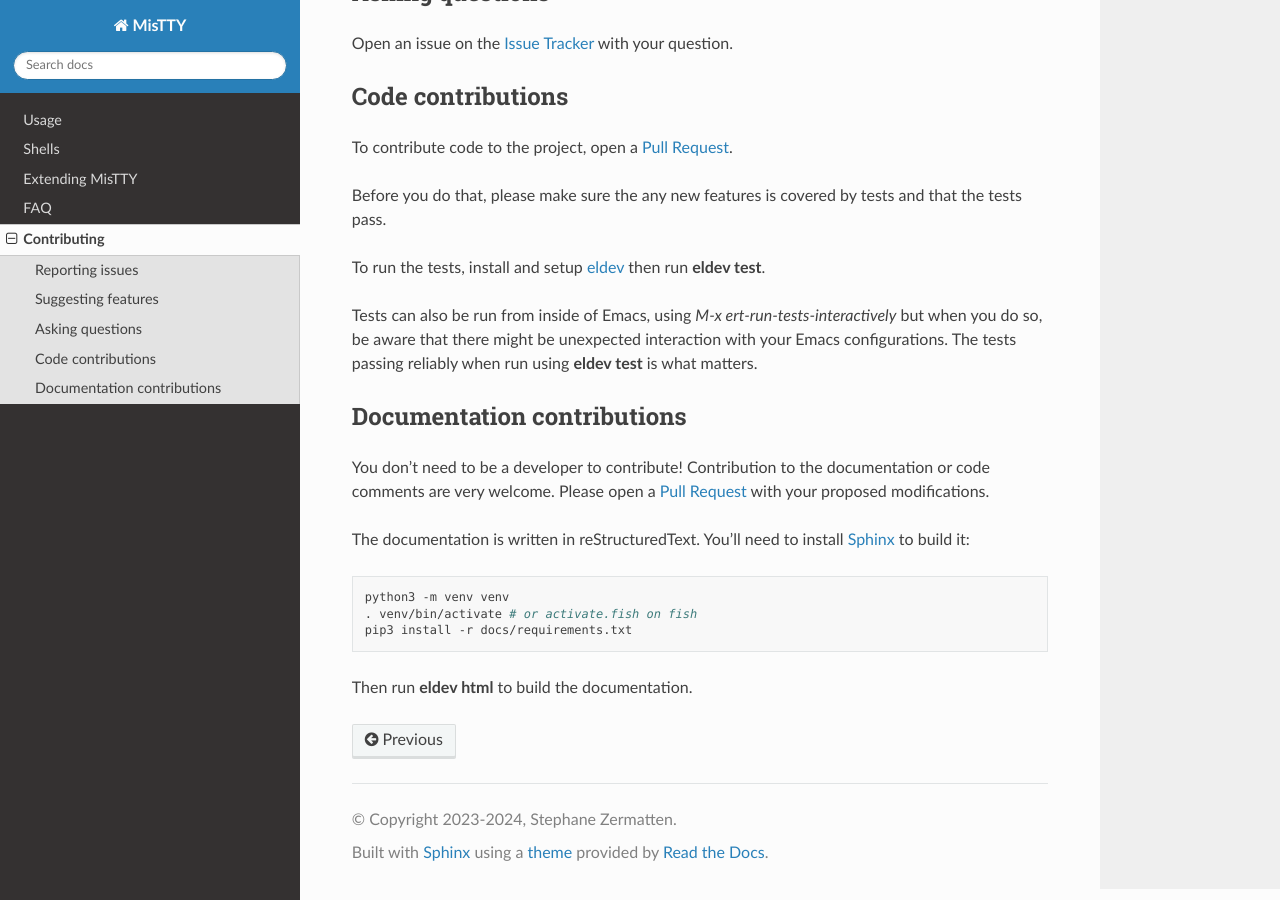
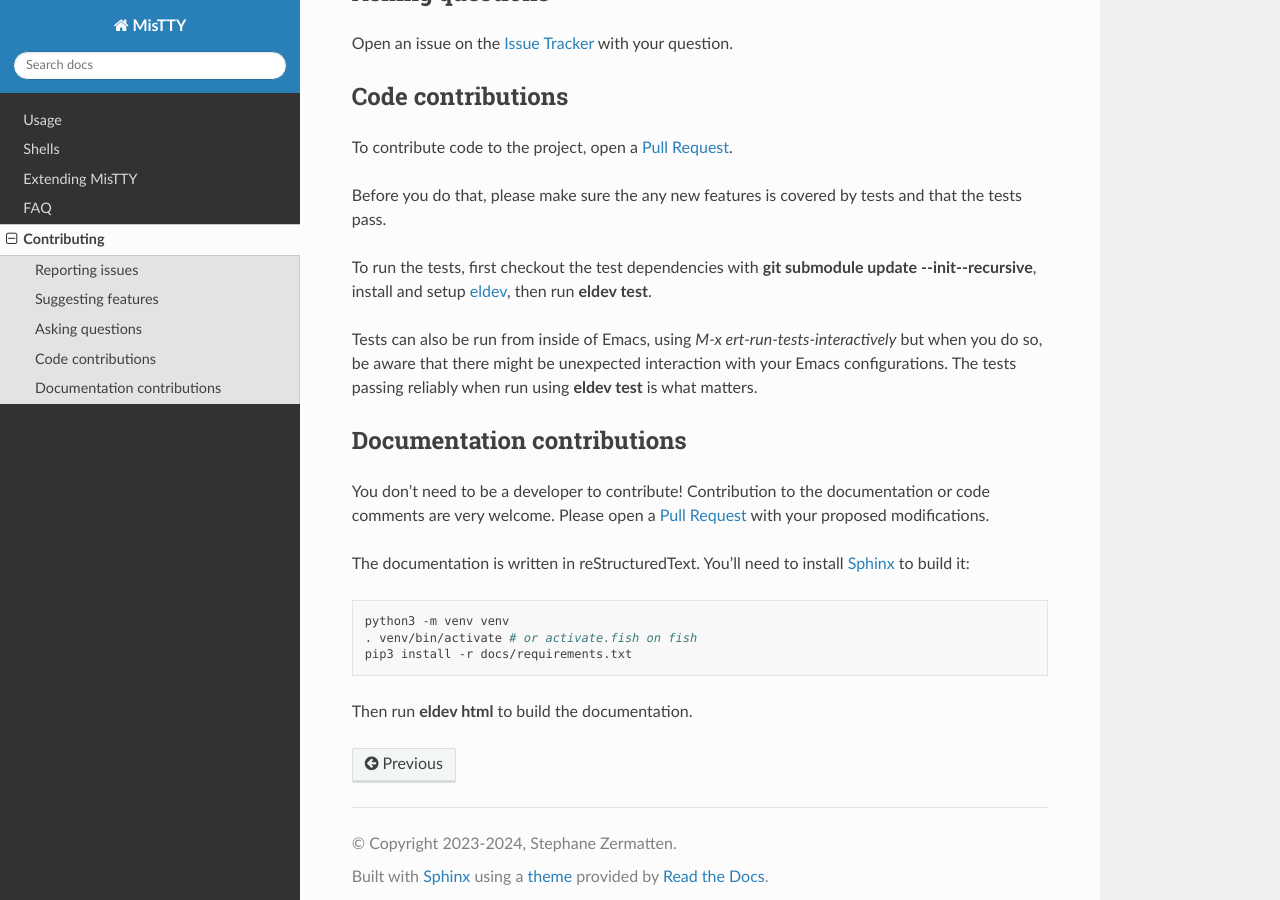
Before and after one commit to szermatt/mistty, a Sphinx documentation site: the page built from docs/source/contrib.rst, in a window 1280 px wide and 900 px high, scrolled down 1145 px. Built offline with Sphinx 7.4.7 and the Read the Docs theme 3.1.0, drawn with Linux system fonts in a browser that asks for light colours.

Commit message:
docs: Mention git submodules in the development section.
Turtles must be checked out as a git submodule, for now, since it's not
in any archives.

```diff
--- a/docs/source/contrib.rst
+++ b/docs/source/contrib.rst
@@ -69,8 +69,9 @@ To contribute code to the project, open a `Pull Request`_.
 Before you do that, please make sure the any new features is covered
 by tests and that the tests pass.
 
-To run the tests, install and setup `eldev`_ then run :command:`eldev
-test`.
+To run the tests, first checkout the test dependencies with
+:command:`git submodule update --init--recursive`, install and setup
+`eldev`_, then run :command:`eldev test`.
 
 Tests can also be run from inside of Emacs, using `M-x
 ert-run-tests-interactively` but when you do so, be aware that there
```
Also changed, not shown: 1 other file.
